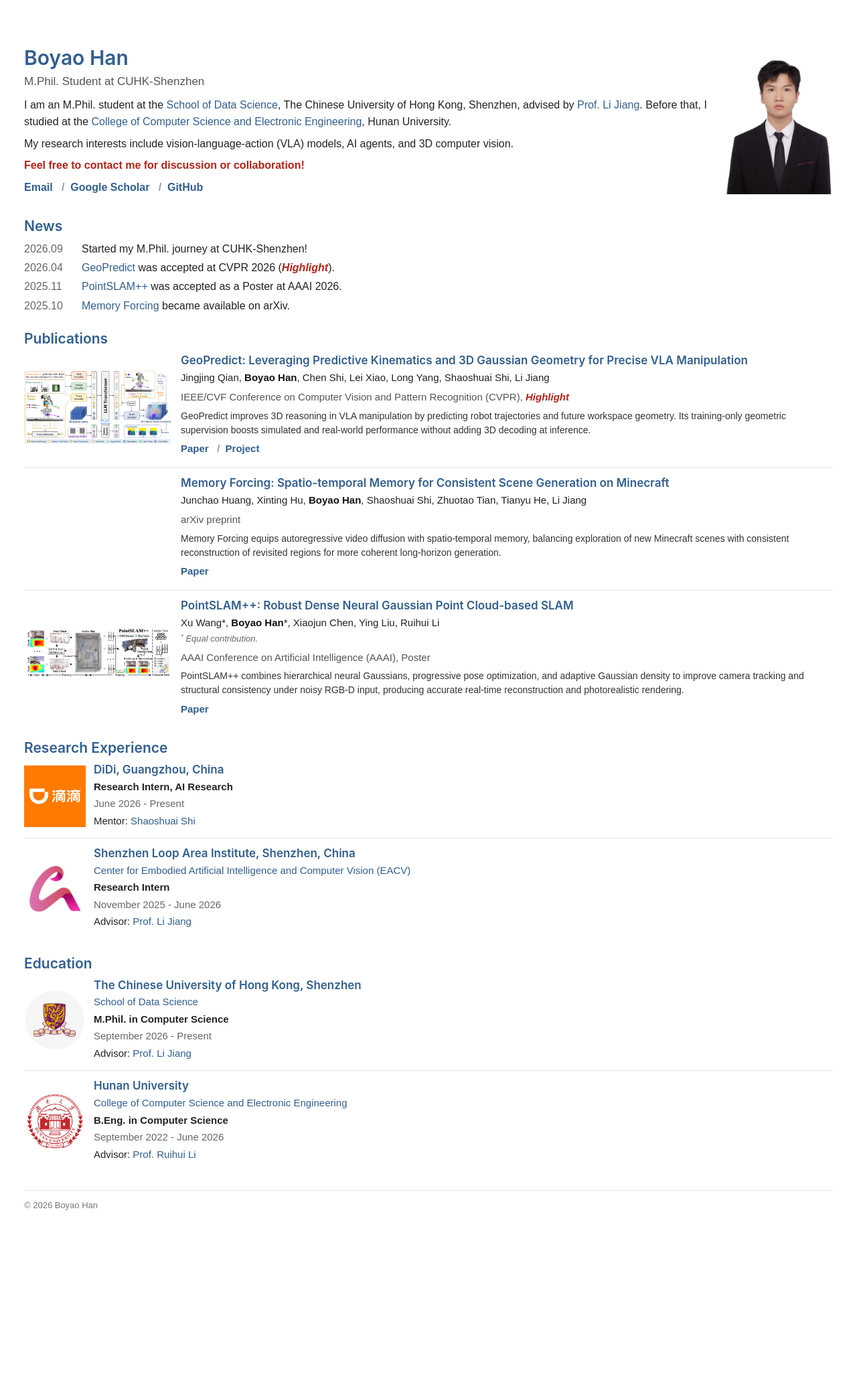
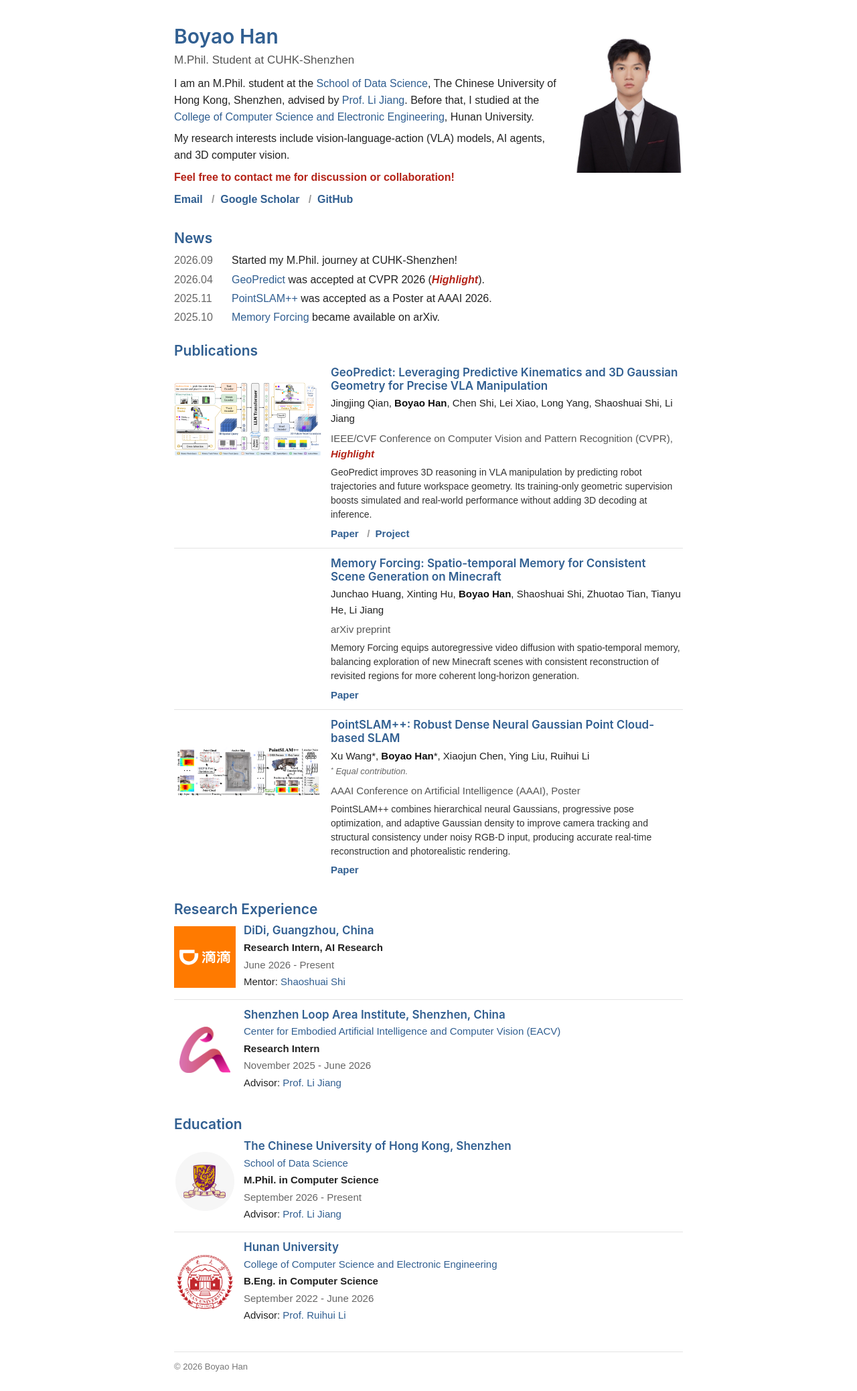
Before and after one commit to BoyaoHan/BoyaoHan.github.io, a Jekyll site: the page built from _pages/about.md, in a window 1280 px wide. Shown: the whole page at 67% size. Built offline with Jekyll 4.4.1, drawn with Linux system fonts in a browser that asks for light colours; before the commit the page ends 1837 px from its top, so only the background shows below that; grey boxes are pictures that could not be loaded.

Commit message:
Apply homepage width styles

```diff
--- a/_pages/about.md
+++ b/_pages/about.md
@@ -8,7 +8,7 @@ redirect_from:
   - /about.html
 ---
 
-<main class="home" id="main">
+<main class="home">
   <header class="home-intro">
     <div class="home-identity">
       <h1>Boyao Han</h1>
```
